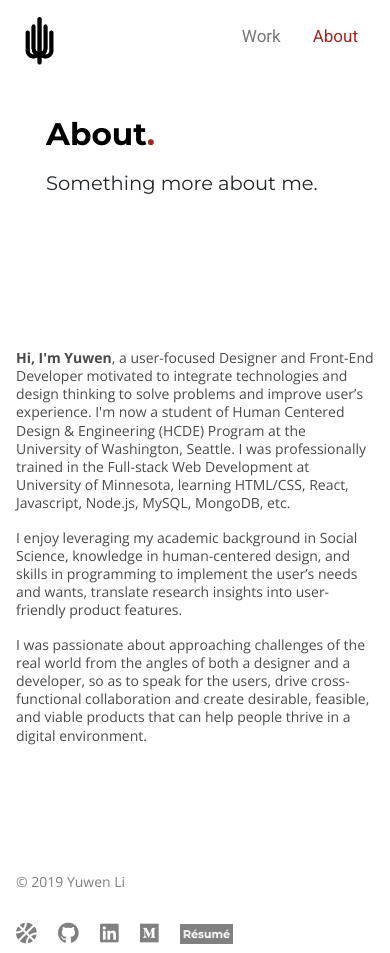
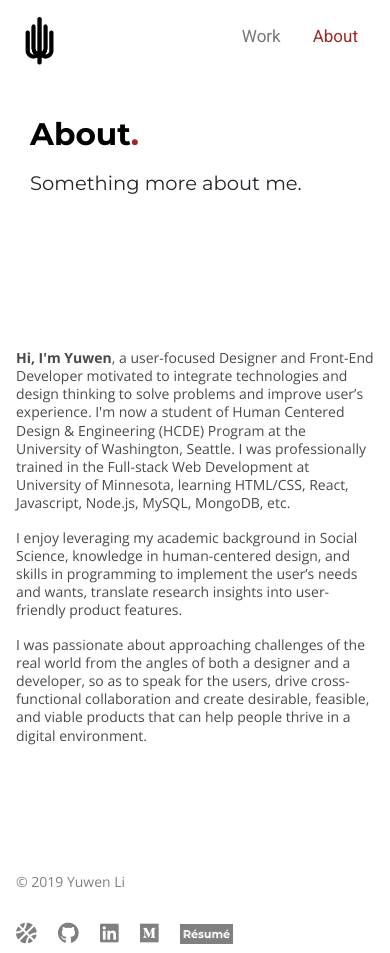
Before and after one commit to muzlee1113/portfolio-serverless, a React (Create React App) app: page /about in a window 390 px wide. Built offline with nearby package versions, Linux system fonts and the light colour scheme; the HTML template or start-up script is replaced by a standard one.

Commit message:
fixing alignment issue

```diff
--- a/src/App.css
+++ b/src/App.css
@@ -509,7 +509,7 @@ p, .p{
 }
 
 @media (max-width: 1041px) {
-  .about_content, .project_container, .footer_content{
+  .text, .project_container, .footer_content{
     margin-left: 16px;
     margin-right: 16px;
   }
```
Also changed, not shown: 8 other files (tests, documents, lock files or other folders).
